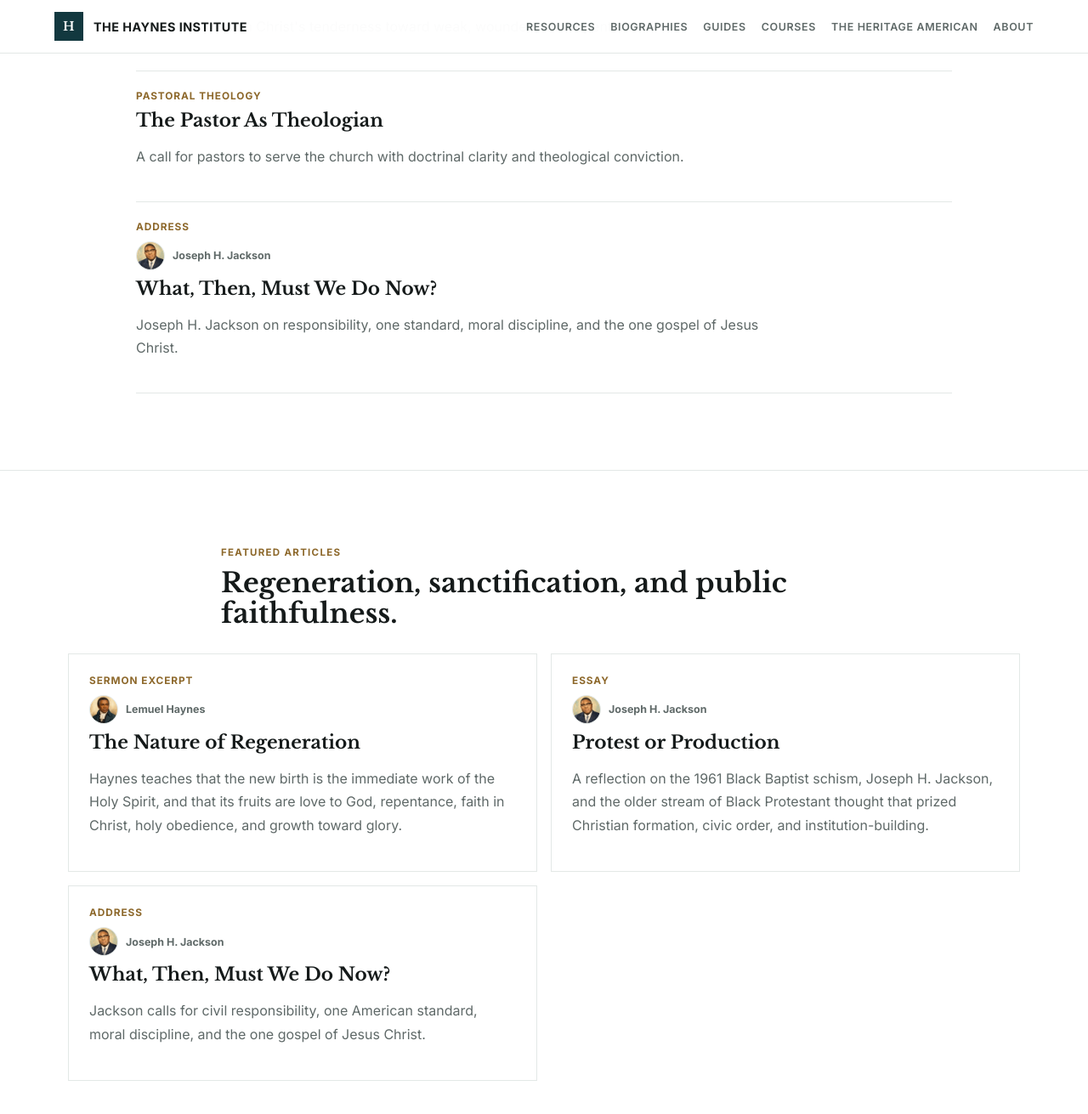
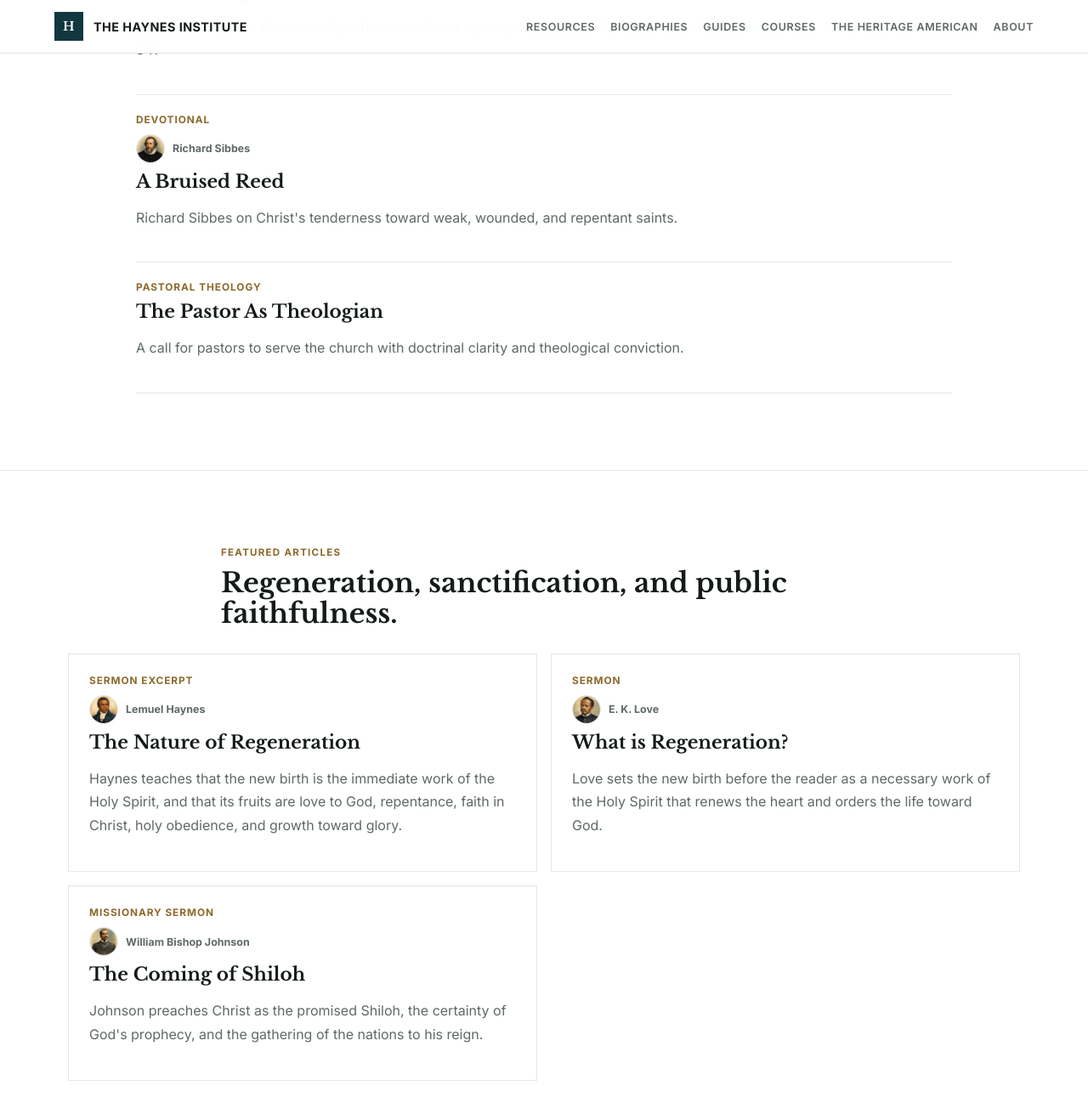
Before and after one commit to devguykyle/haynes-institute, a Jekyll site: the page built from index.md, in a window 1280 px wide and 1400 px high, scrolled down 870 px. Shown: the top 1311 px of the window at 85% size. Built offline with Jekyll 4.4.1, drawn with Linux system fonts in a browser that asks for light colours; some of the changed text lies outside the part shown.

Commit message:
created new article from W. Bishop Johnson

```diff
--- a/index.md
+++ b/index.md
@@ -27,6 +27,12 @@ body_class: home
     <h2>Your next good read.</h2>
   </div>
   <div class="recommended-list">
+    <a class="article-card" href="{{ '/resources/e-k-love-what-is-regeneration/' | relative_url }}">
+      <span>Sermon</span>
+      {% include author-badge.html author="E. K. Love" %}
+      <h3>What is Regeneration?</h3>
+      <p>E. K. Love explains the necessity, character, divine agency, and effects of the new birth from John 3:7.</p>
+    </a>
     <a class="article-card" href="https://www.monergism.com/thethreshold/sdg/sibbes/The%20Bruised%20Reed%20and%20Smoking%20-%20Richard%20Sibbes.pdf">
       <span>Devotional</span>
       {% include author-badge.html author="Richard Sibbes" %}
@@ -38,12 +44,7 @@ body_class: home
       <h3>The Pastor As Theologian</h3>
       <p>A call for pastors to serve the church with doctrinal clarity and theological conviction.</p>
     </a>
-    <a class="article-card" href="{{ '/heritage-american/joseph-h-jackson-what-then-must-we-do-now/' | relative_url }}">
-      <span>Address</span>
-      {% include author-badge.html author="Joseph H. Jackson" %}
-      <h3>What, Then, Must We Do Now?</h3>
-      <p>Joseph H. Jackson on responsibility, one standard, moral discipline, and the one gospel of Jesus Christ.</p>
-    </a>
+
   </div>
 </section>
 
@@ -59,17 +60,17 @@ body_class: home
       <h3>The Nature of Regeneration</h3>
       <p>Haynes teaches that the new birth is the immediate work of the Holy Spirit, and that its fruits are love to God, repentance, faith in Christ, holy obedience, and growth toward glory.</p>
     </a>
-    <a class="article-card" href="{{ '/heritage-american/protest-or-production-1961-black-baptist-schism/' | relative_url }}">
-      <span>Essay</span>
-      {% include author-badge.html author="Joseph H. Jackson" %}
-      <h3>Protest or Production</h3>
-      <p>A reflection on the 1961 Black Baptist schism, Joseph H. Jackson, and the older stream of Black Protestant thought that prized Christian formation, civic order, and institution-building.</p>
+    <a class="article-card" href="{{ '/resources/e-k-love-what-is-regeneration/' | relative_url }}">
+      <span>Sermon</span>
+      {% include author-badge.html author="E. K. Love" %}
+      <h3>What is Regeneration?</h3>
+      <p>Love sets the new birth before the reader as a necessary work of the Holy Spirit that renews the heart and orders the life toward God.</p>
     </a>
-    <a class="article-card" href="{{ '/heritage-american/joseph-h-jackson-what-then-must-we-do-now/' | relative_url }}">
-      <span>Address</span>
-      {% include author-badge.html author="Joseph H. Jackson" %}
-      <h3>What, Then, Must We Do Now?</h3>
-      <p>Jackson calls for civil responsibility, one American standard, moral discipline, and the one gospel of Jesus Christ.</p>
+    <a class="article-card" href="{{ '/resources/william-bishop-johnson-coming-of-shiloh/' | relative_url }}">
+      <span>Missionary Sermon</span>
+      {% include author-badge.html author="William Bishop Johnson" %}
+      <h3>The Coming of Shiloh</h3>
+      <p>Johnson preaches Christ as the promised Shiloh, the certainty of God's prophecy, and the gathering of the nations to his reign.</p>
     </a>
   </div>
 </section>
```
Also changed, not shown: _resources/william-bishop-johnson-coming-of-shiloh.md (added, +164 -0 lines), heritage-american.md (+8 -0 lines).
